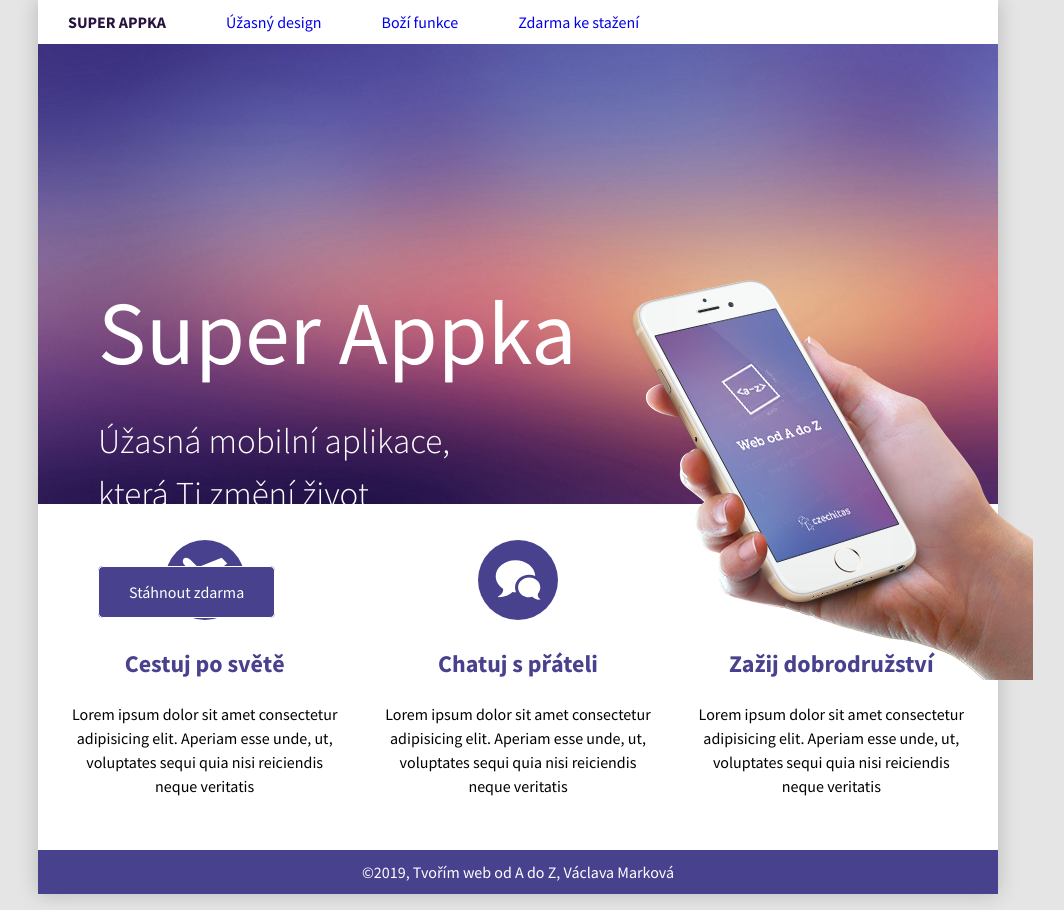
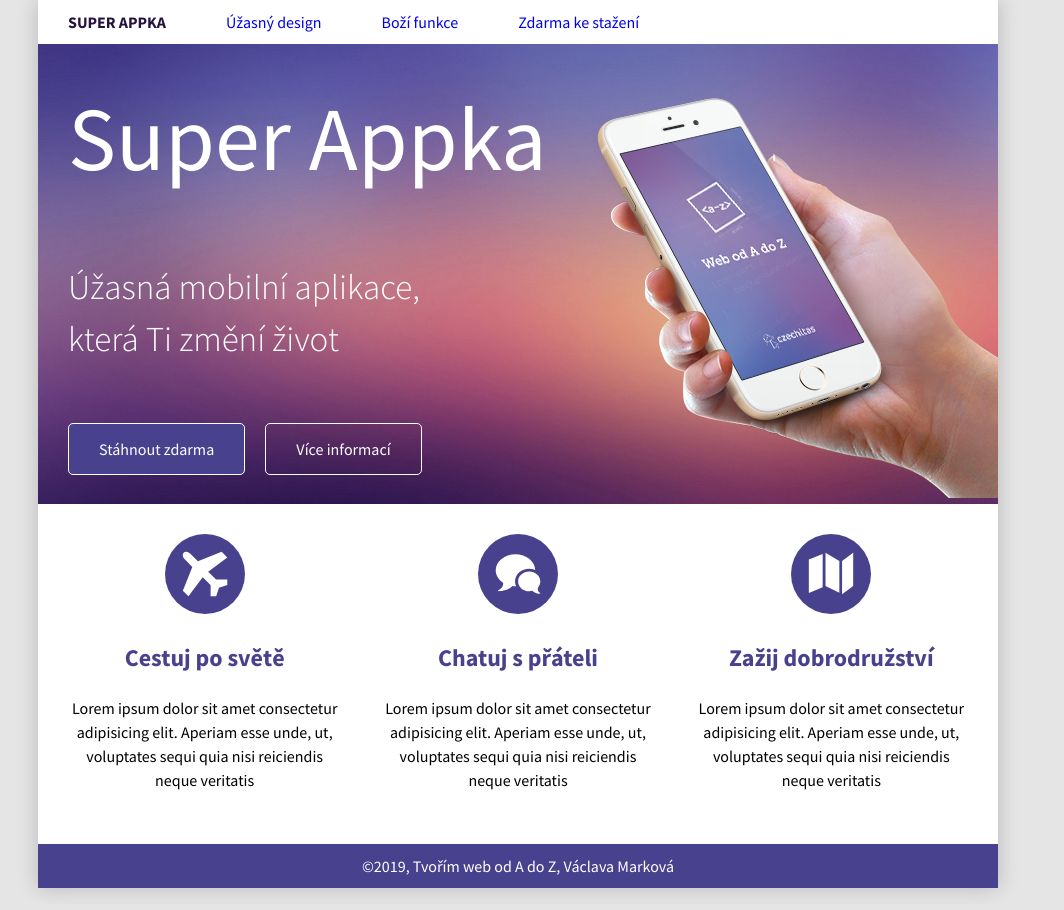
Before and after one commit to tvorimweb-2019-praha-podzim/projekt-4-super-appka-markovavac, a plain HTML site: page index.html in a window 1280 px wide. Shown: the whole page, without its empty margins (122-1186 px from the left). Drawn offline with Linux system fonts and the light colour scheme.

Commit message:
Hotovo - pokus č.2

```diff
--- a/index.html
+++ b/index.html
@@ -20,15 +20,10 @@
           </div><!--konec .hlavicka-->
 
           <div class="vizual">
-            <div class="pozadi">
-              <img src="images/pozadi.jpg" alt=" obrázek pozadí" width="960px" height="460">
-            </div>
 
-            <div class="telefon">
-              <img src="images/telefon.png" alt="fotografie telefonu">
-            </div>
+            <div class="o-appce">
 
-            <h1 class="nazev">Super Appka</h1>
+              <p class="nazev">Super Appka</p>
 
               <p class="slogan">
                 Úžasná mobilní aplikace,<br>
@@ -40,6 +35,12 @@
                     <li><a class="tlacitko stahnout" href="#">Stáhnout zdarma</a></li>
                     <li><a class="tlacitko informace" href="#">Více informací</a></li>
                  </ul>
+              </div>
+
+            </div><!--konce .o-appce-->
+
+                <div class="telefon">
+                   <img src="images/telefon.png" alt="fotografie telefonu">
                 </div>
 
           </div><!--konce .vizual-->
--- a/style.css
+++ b/style.css
@@ -54,46 +54,28 @@ a{
   color: #25133d;
 }
 
-.pozadi img{
-  position: relative;
-}
-
-.telefon img{
-  position: absolute;
-  left: 750px;
-  bottom: 120px;
-}
-
 .nazev{
   font-size: 90px;
   margin: 0;
-  position: absolute;
-  left: 220px;
-  bottom: 400px;
   color: white;
   font-weight: 400;
+  padding: 0 30px;
+  display: block;
 }
 
 .slogan{
-  position: absolute;
   margin: 0;
   font-size: 35px;
   font-weight: 100;
-  left: 220px;
-  bottom: 280px;
   color: white;
-}
-
-.akce{
-  position: absolute;
-  bottom: 180px;
-  left: 170px;
+  padding: 0 30px;
 }
 
 .tlacitka{
   display: flex;
   flex-direction: row;
   list-style: none;
+  padding: 0 30px;
 }
 
 .tlacitko{
@@ -101,7 +83,29 @@ a{
   border-radius: 5px;
   color: white;
   padding: 15px 30px;
-  margin: 0 10px;
+  margin-right: 20px;
+}
+
+.vizual{
+  background-image: url(images/pozadi.jpg);
+  background-position: center;
+  background-repeat: no-repeat;
+  background-size: cover;
+  width: 960px;
+  height: 460px;
+  display: flex;
+  flex-direction: row;
+  justify-content: space-between;
+}
+
+.o-appce{
+  display: flex;
+  flex-direction: column;
+  justify-content: space-around;
+}
+
+.telefon{
+  align-self: flex-end;
 }
 
 .stahnout{
```
Lines whose indentation alone changed are shown as unchanged.
